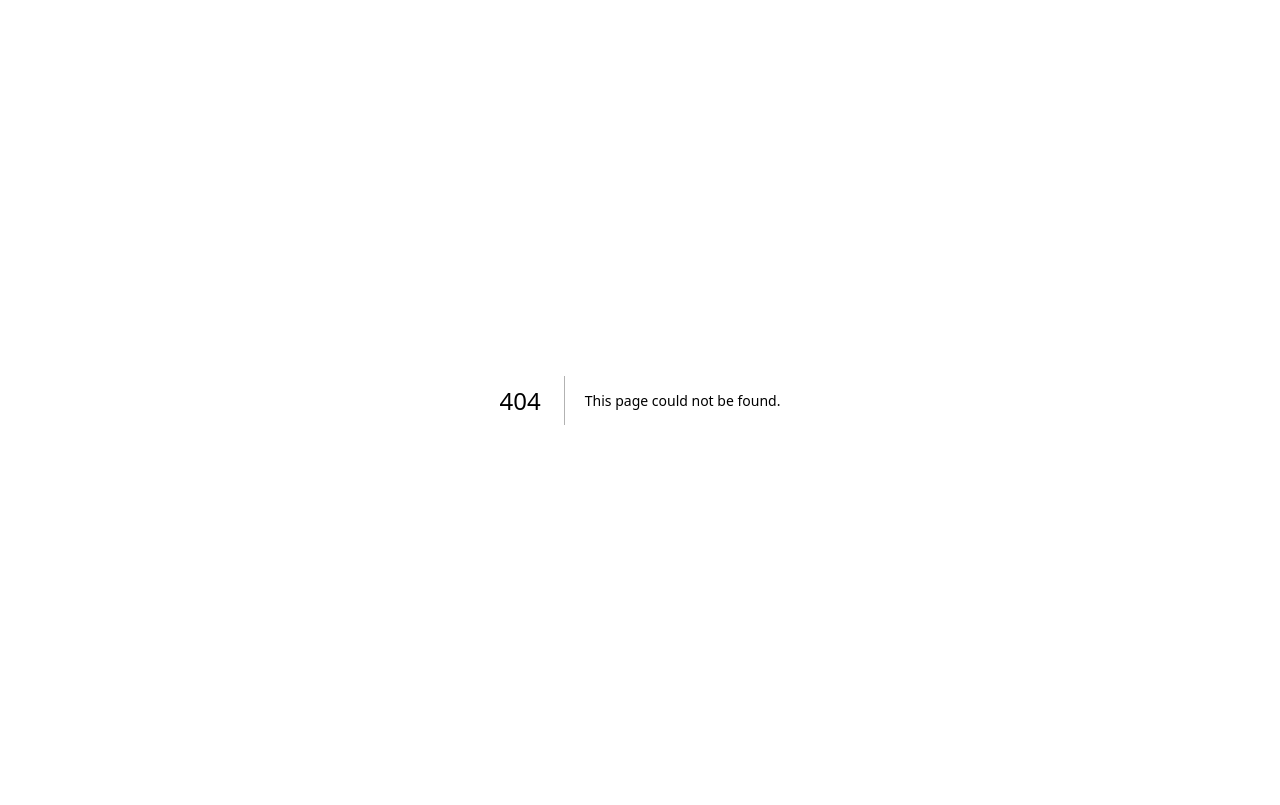
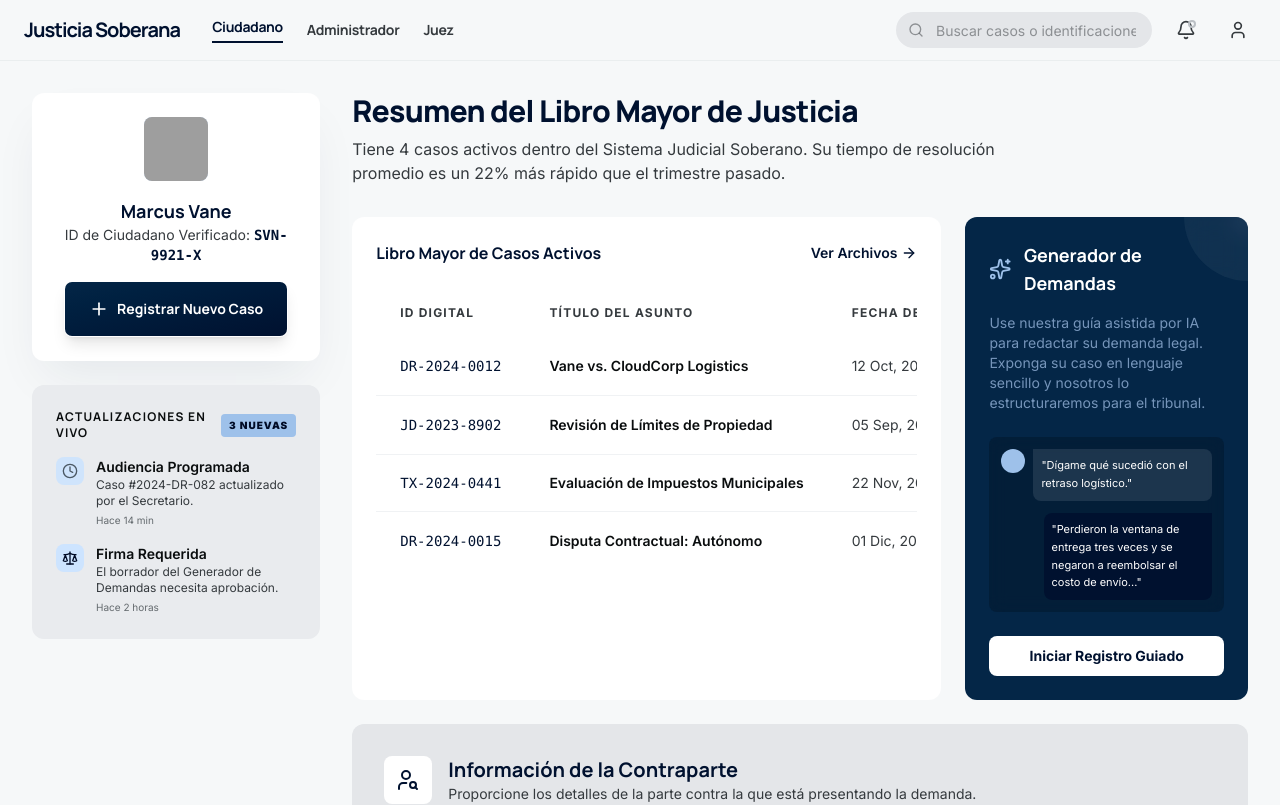
Before and after one commit to Edwin00821/juris-os, a Next.js app in the folder apps/web/: page /citizen in a window 1280 px wide. Before the commit this address had no page. Shown: the top 805 px of the page. Built offline with nearby package versions, Linux system fonts and the light colour scheme; grey boxes are pictures that could not be loaded.

Commit message:
feat(web): assemble citizen dashboard page

```diff
--- /dev/null
+++ b/apps/web/src/app/(app)/citizen/layout.tsx
@@ -0,0 +1,18 @@
+import { CitizenFooter } from "@/modules/citizen/components/citizen-footer";
+import { TopNav } from "@/modules/citizen/components/top-nav";
+
+export default function CitizenLayout({
+	children,
+}: {
+	children: React.ReactNode;
+}) {
+	return (
+		<div className="flex min-h-screen flex-col bg-surface font-body text-on-surface">
+			<TopNav />
+
+			{children}
+
+			<CitizenFooter />
+		</div>
+	);
+}
--- /dev/null
+++ b/apps/web/src/app/(app)/citizen/page.tsx
@@ -0,0 +1,5 @@
+import { CitizenPortalPage } from "@/modules/citizen/pages/citizen-portal-page";
+
+export default function CitizenPortal() {
+	return <CitizenPortalPage />;
+}
--- /dev/null
+++ b/apps/web/src/modules/citizen/pages/citizen-portal-page.tsx
@@ -0,0 +1,37 @@
+import { ActiveCasesLedger } from "../components/active-cases-ledger";
+import { AiLawsuitGenerator } from "../components/ai-lawsuit-generator";
+import { CitizenSidebar } from "../components/citizen-sidebar";
+import { CounterpartyForm } from "../components/counterparty-form";
+
+export function CitizenPortalPage() {
+	return (
+		<main className="mx-auto flex w-full max-w-400 grow flex-col gap-8 px-4 py-8 md:flex-row md:px-8">
+			<CitizenSidebar />
+
+			<div className="flex grow flex-col gap-8">
+				<section>
+					<h1 className="mb-2 font-extrabold font-headline text-3xl text-primary tracking-tight">
+						Resumen del Libro Mayor de Justicia
+					</h1>
+					<p className="max-w-2xl text-on-surface-variant">
+						Tiene 4 casos activos dentro del Sistema Judicial Soberano. Su
+						tiempo de resolución promedio es un 22% más rápido que el trimestre
+						pasado.
+					</p>
+				</section>
+
+				<div className="grid grid-cols-1 gap-6 lg:grid-cols-12">
+					<div className="lg:col-span-8">
+						<ActiveCasesLedger />
+					</div>
+					<div className="lg:col-span-4">
+						<AiLawsuitGenerator />
+					</div>
+					<div className="lg:col-span-12">
+						<CounterpartyForm />
+					</div>
+				</div>
+			</div>
+		</main>
+	);
+}
```
